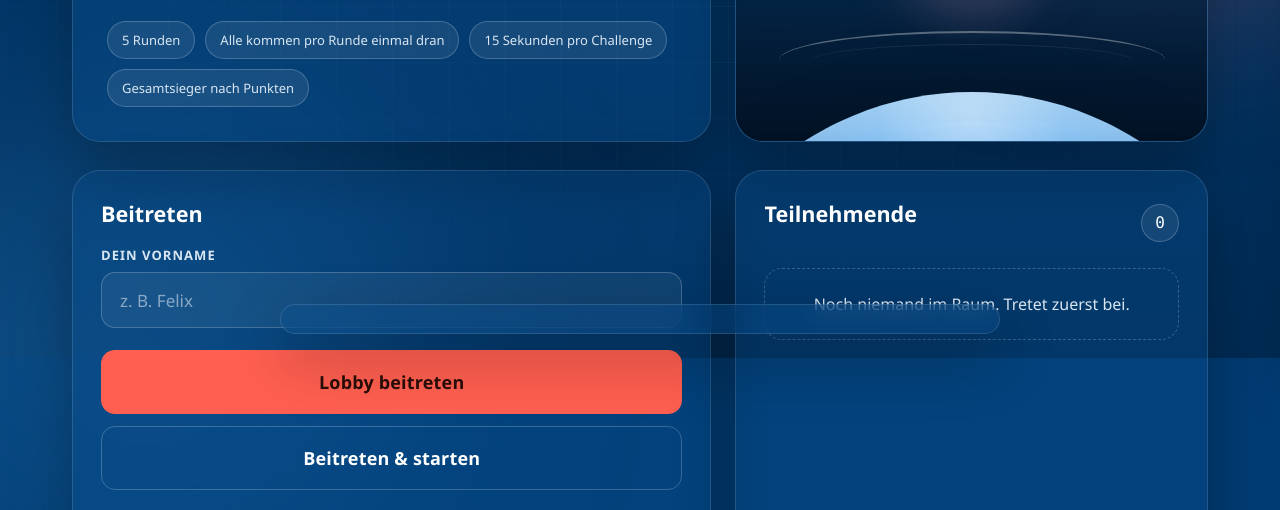
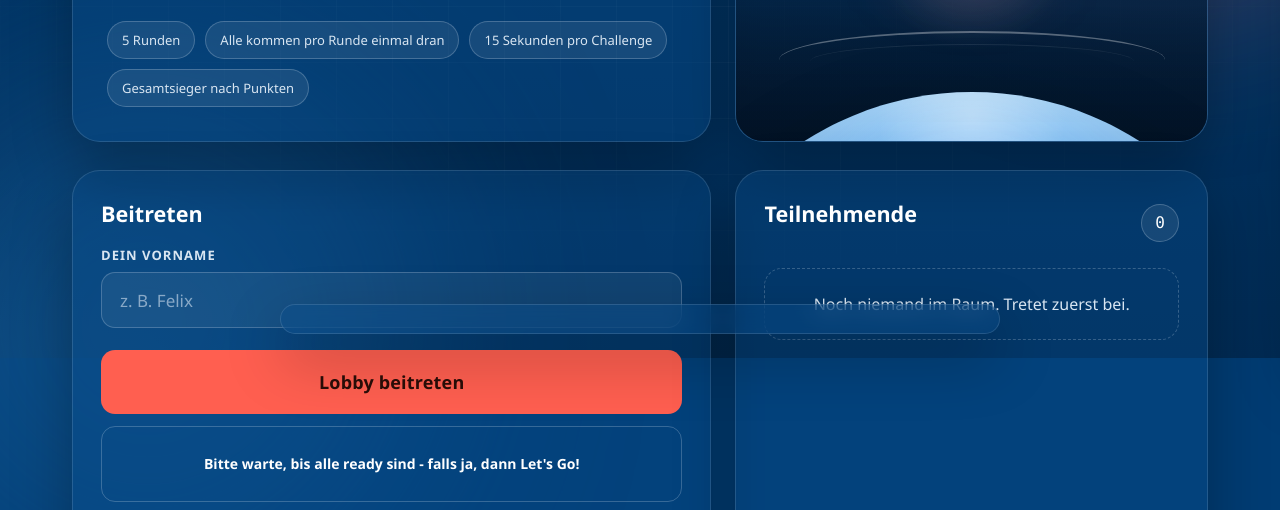
Before and after one commit to Felix-NEONEX/higher_or_lower, a website with bundled scripts: page client/index.html in a window 1280 px wide. Shown: the part 442-952 px from the top of the page. Built offline with nearby package versions, Linux system fonts and the light colour scheme; files whose address does not match are found by name.

Commit message:
Update lobby start button copy

```diff
--- a/client/index.html
+++ b/client/index.html
@@ -93,7 +93,7 @@
                 </div>
                 <div class="stack">
                   <button type="submit" id="join-button" class="btn btn--primary btn--block btn--lg">Lobby beitreten</button>
-                  <button type="button" id="start-button" class="btn btn--ghost btn--block btn--lg">Beitreten & starten</button>
+                  <button type="button" id="start-button" class="btn btn--ghost btn--block btn--lg btn--long-copy">Bitte warte, bis alle ready sind - falls ja, dann Let's Go!</button>
                 </div>
                 <p id="lobby-helper" class="helper">Beim Start wirst du automatisch eingetragen, falls du noch nicht in der Liste bist.</p>
               </form>
--- a/client/styles.css
+++ b/client/styles.css
@@ -963,6 +963,16 @@ button:disabled {
   font-size: 18px;
 }
 
+.btn--long-copy {
+  min-height: 76px;
+  height: auto;
+  padding: 14px 20px;
+  font-size: 14px;
+  line-height: 1.25;
+  letter-spacing: 0;
+  text-wrap: balance;
+}
+
 .player-grid {
   display: grid;
   grid-template-columns: repeat(auto-fit, minmax(180px, 1fr));
```
